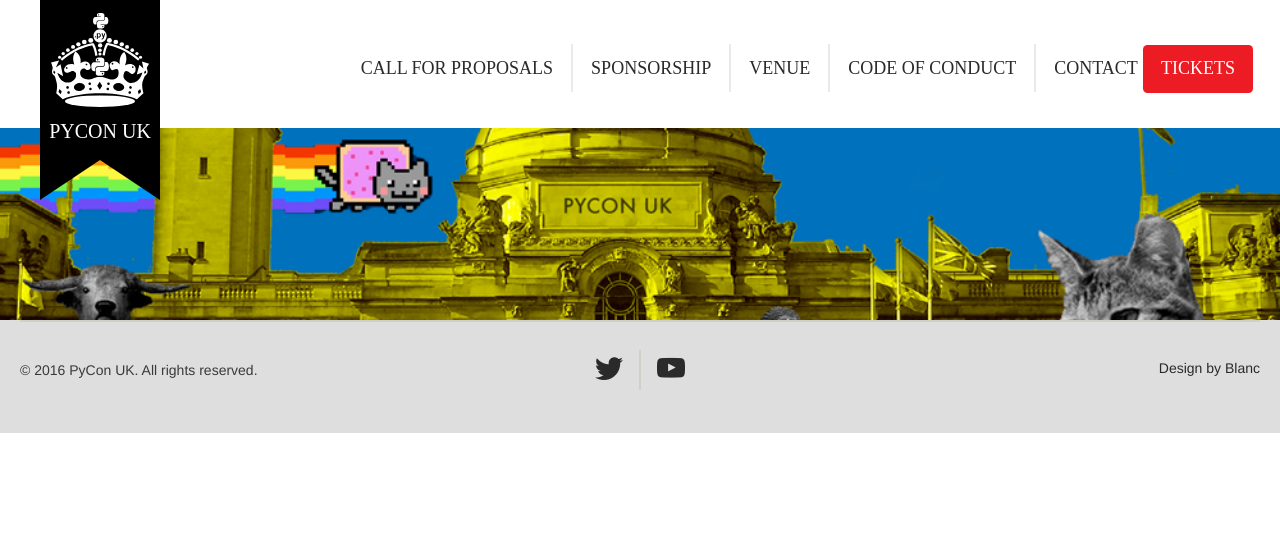
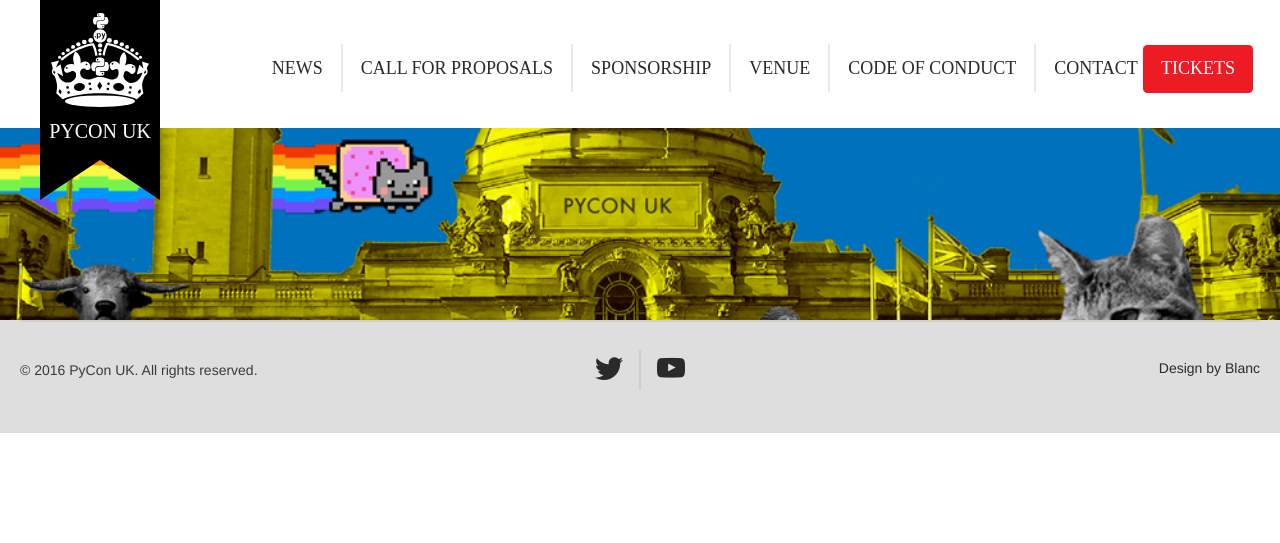
Before and after one commit to PyconUK/2016.pyconuk.org, a Python web app: template templates/news.html in a window 1280 px wide. Shown: the top 543 px of the page. Run offline with Jinja, Linux system fonts and the light colour scheme; the template is opened without the code that fills it, so the values that code supplies are empty; some libraries are stand-ins or nearby versions; some web fonts are replaced.

Commit message:
Add link to News in navigation bar

```diff
--- a/templates/base.html
+++ b/templates/base.html
@@ -38,6 +38,7 @@
             <a href="/tickets" class="btn small">Tickets</a>
             <nav>
                 <ul class="primary pull-right">
+                    <li><a href="/news">News</a></li>
                     <li><a href="/cfp">Call for Proposals</a></li>
                     <li><a href="/sponsorship">Sponsorship</a></li>
                     <li><a href="/venue">Venue</a></li>
```
